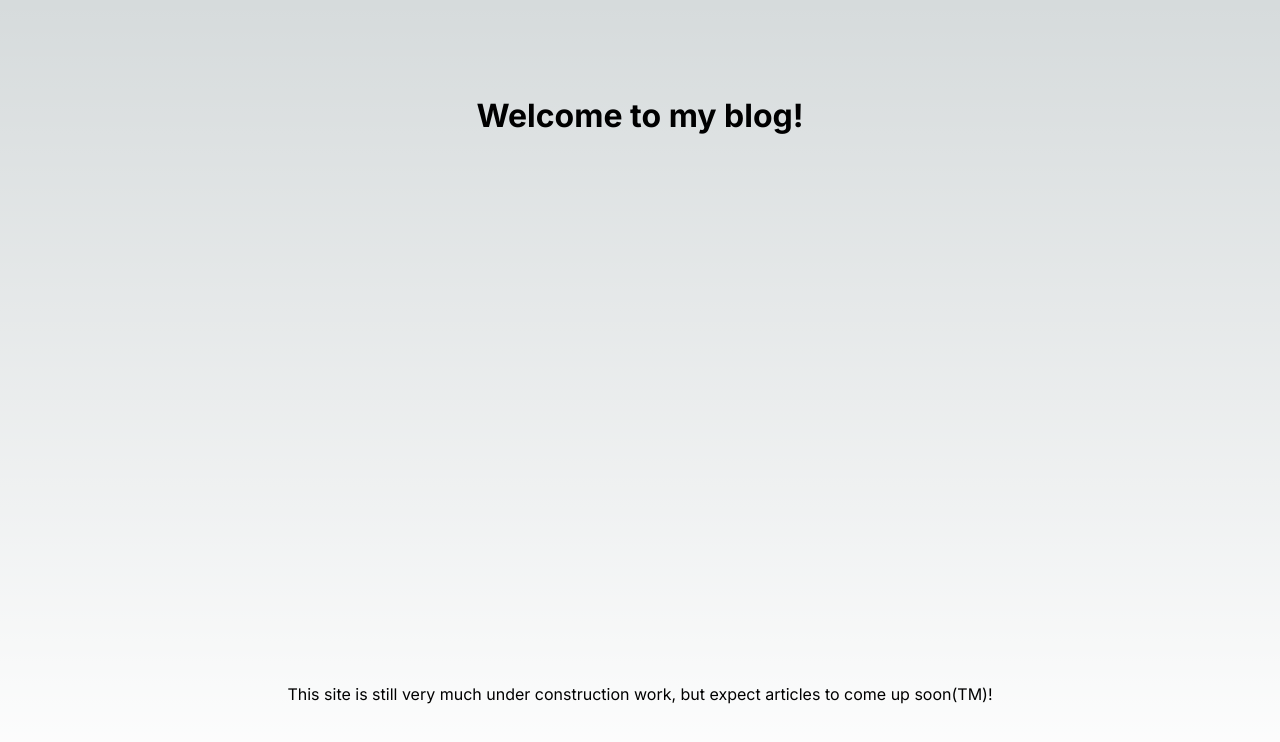
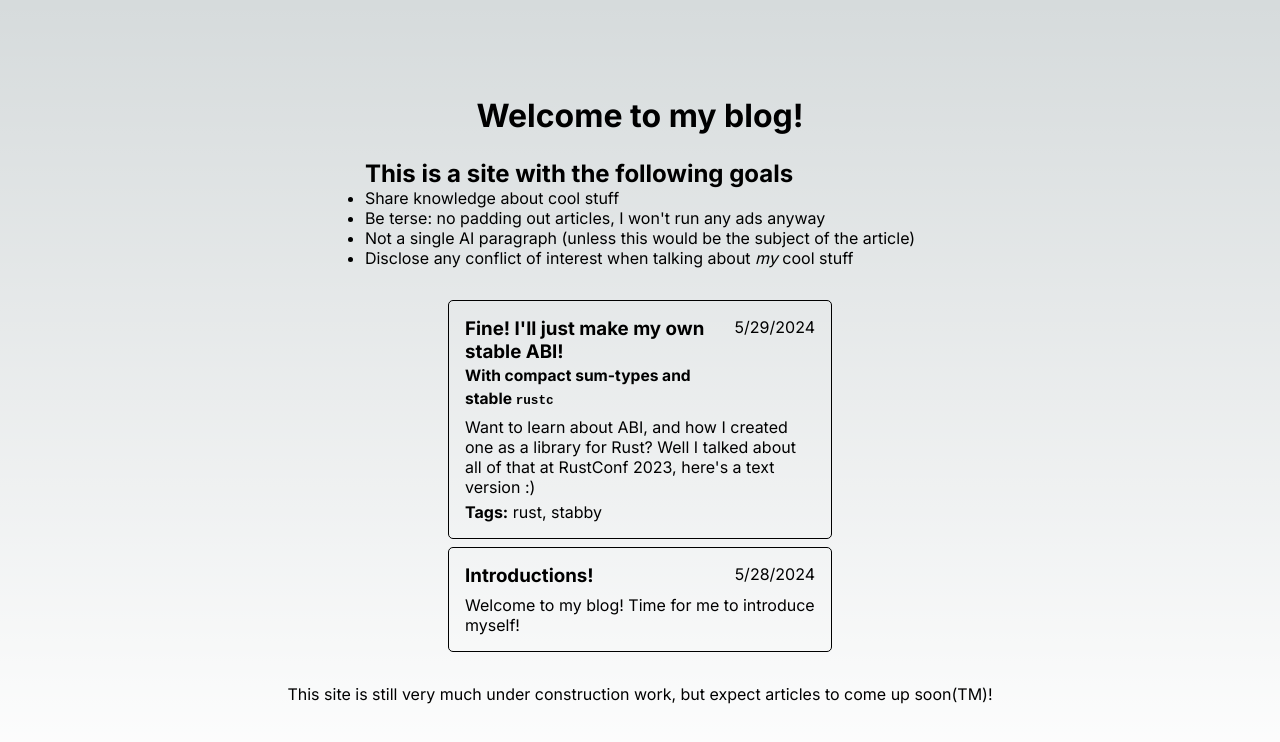
Before and after one commit to p-avital/p-avital.github.io, a Next.js app: page / in a window 1280 px wide. Shown: the top 742 px of the page. Built offline with nearby package versions, Linux system fonts and the light colour scheme.

Commit message:
Work on the welcome page, now to work on actual articles

```diff
--- a/src/app/page.tsx
+++ b/src/app/page.tsx
@@ -1,10 +1,47 @@
 import Image from "next/image";
 import styles from "./page.module.css";
+import { ArticleHeader } from "@/types/Article";
+
+const articles: ArticleHeader[] = [
+  {
+    title: <>Introductions!</>,
+    publicationDate: new Date("2024/05/28"),
+    summary: <>Welcome to my blog! Time for me to introduce myself!</>,
+    link: "/introductions",
+    tags: []
+  },
+  {
+    title: <>Fine! I'll just make my own stable ABI! <br /><small>With compact sum-types and stable <code>rustc</code></small></>,
+    publicationDate: new Date("2024/05/29"),
+    summary: <>Want to learn about ABI, and how I created one as a library for Rust? Well I talked about all of that at RustConf 2023, here's a text version :)</>,
+    link: "/stabby-rustconf2023",
+    tags: ["rust", "stabby"]
+  }
+].sort((a, b) => b.publicationDate.getTime() - a.publicationDate.getTime());
 
 export default function Home() {
   return (
     <main className={styles.main}>
       <h1>Welcome to my blog!</h1>
+      <section>
+        <h2>This is a site with the following goals</h2>
+        <ul>
+          <li>Share knowledge about cool stuff</li>
+          <li>Be terse: no padding out articles, I won't run any ads anyway</li>
+          <li>Not a single AI paragraph (unless this would be the subject of the article)</li>
+          <li>Disclose any conflict of interest when talking about <em>my</em> cool stuff</li>
+        </ul>
+      </section>
+      <section>
+        <ul>{articles.map(({ title, publicationDate, summary, link, tags }) => <div style={{ width: "30vw", border: "solid 1px black", borderRadius: "5px", padding: "1em", margin: "0.5em" }}>
+          <div style={{ display: "flex", width: "100%", justifyContent: "space-between", marginBottom: "0.5em" }} >
+            <h3 style={{ maxWidth: "80%" }}><a href={link}>{title}</a></h3>
+            <span>{publicationDate.toLocaleDateString()}</span>
+          </div>
+          {summary}
+          {tags.length ? <div style={{ marginTop: "0.3em" }}><b>Tags:</b> {tags.join(", ")} </div> : <></>}
+        </div>)}</ul>
+      </section>
       This site is still very much under construction work, but expect articles to come up soon(TM)!
     </main>
   );
--- /dev/null
+++ b/src/types/Article.ts
@@ -0,0 +1,9 @@
+import { ReactElement } from "react"
+
+export interface ArticleHeader {
+	title: ReactElement,
+	publicationDate: Date,
+	summary: ReactElement,
+	link: string
+	tags: string[]
+}
```
